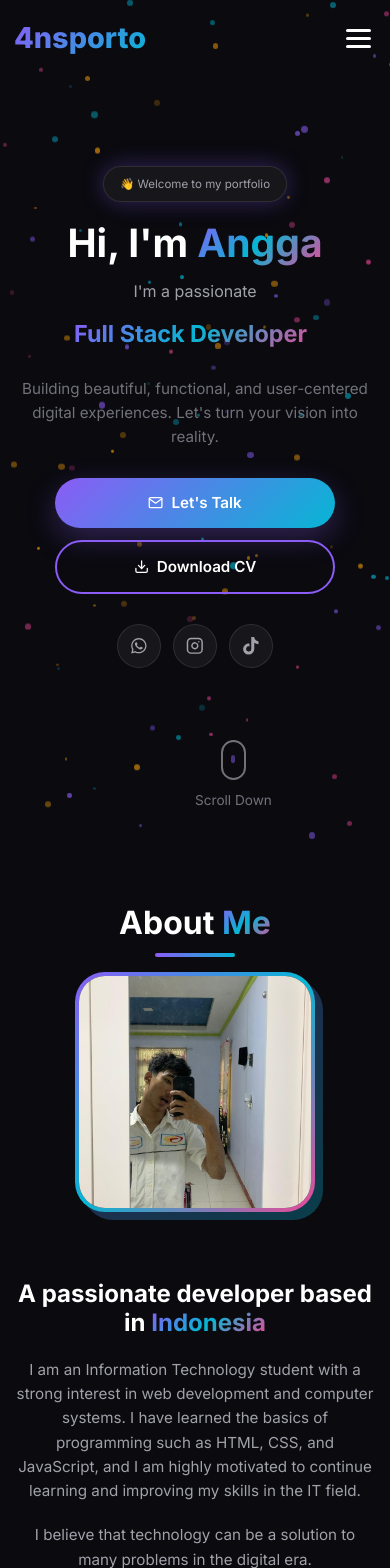
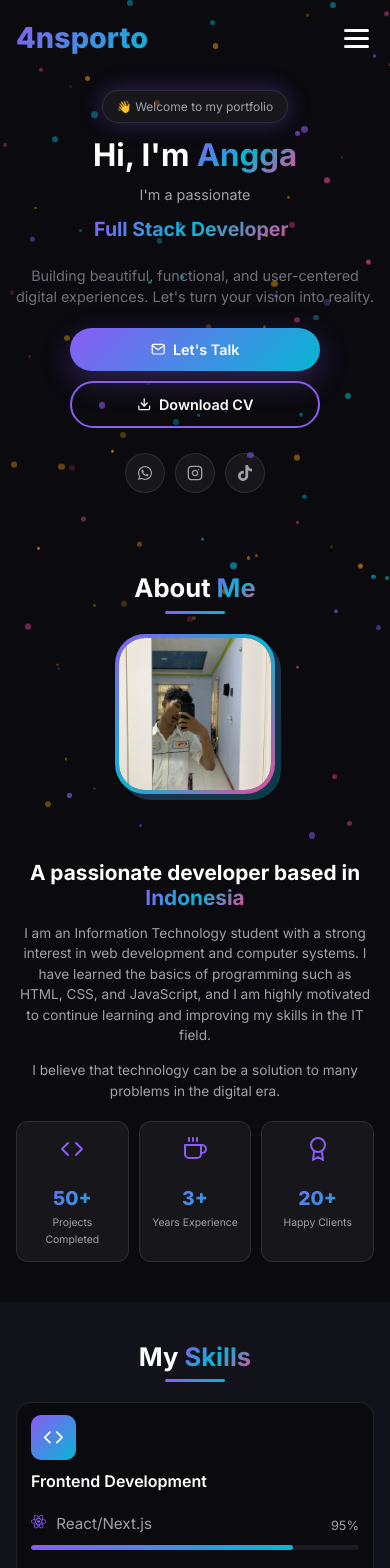
Before and after one commit to anggasaputra-hub/portofolio-angga, a React (Vite) app: page / in a window 390 px wide. Shown: the top 1568 px of the page. Built offline with nearby package versions, Linux system fonts and the light colour scheme.

Commit message:
Optimize mobile responsiveness for compact layout

```diff
--- a/src/index.css
+++ b/src/index.css
@@ -1021,7 +1021,7 @@ textarea.form-input {
 /* Mobile Large (≤768px) */
 @media (max-width: 768px) {
   :root {
-    --section-padding: 70px 0;
+    --section-padding: 50px 0;
   }
 
   /* ---- Navbar ---- */
@@ -1029,14 +1029,14 @@ textarea.form-input {
     position: fixed;
     top: 0;
     right: -100%;
-    width: min(280px, 80%);
+    width: min(250px, 70%);
     height: 100vh;
-    background: rgba(18, 18, 26, 0.97);
+    background: rgba(18, 18, 26, 0.98);
     flex-direction: column;
     justify-content: center;
     align-items: flex-start;
-    padding: 40px 30px;
-    gap: 24px;
+    padding: 30px 20px;
+    gap: 20px;
     transition: right var(--transition-medium);
     border-left: 1px solid var(--glass-border);
     z-index: 1000;
@@ -1067,14 +1067,14 @@ textarea.form-input {
   }
 
   .nav-link {
-    font-size: 1.1rem;
+    font-size: 1rem;
   }
 
   /* ---- Hero ---- */
   .hero {
-    min-height: 100svh;
-    padding-top: 70px;
-    padding-bottom: 90px;
+    min-height: auto;
+    padding-top: 100px;
+    padding-bottom: 60px;
   }
 
   .hero-content {
@@ -1083,172 +1083,95 @@ textarea.form-input {
   }
 
   .hero-badge {
-    font-size: 0.78rem;
-    padding: 8px 16px;
-    margin-bottom: 20px;
+    font-size: 0.75rem;
+    padding: 6px 14px;
+    margin-bottom: 15px;
   }
 
   .hero-title {
-    font-size: clamp(1.9rem, 9vw, 3rem);
-    margin-bottom: 14px;
+    font-size: clamp(1.8rem, 8vw, 2.5rem);
+    margin-bottom: 10px;
   }
 
   .hero-subtitle {
-    font-size: clamp(1rem, 4vw, 1.3rem);
-    margin-bottom: 10px;
+    font-size: clamp(0.9rem, 3.5vw, 1.1rem);
+    margin-bottom: 8px;
   }
 
   .hero-typed {
-    font-size: clamp(1.2rem, 5.5vw, 2rem);
-    min-height: 48px;
-    margin-bottom: 18px;
+    font-size: clamp(1.1rem, 5vw, 1.6rem);
+    min-height: 36px;
+    margin-bottom: 15px;
   }
 
   .hero-description {
-    font-size: 0.95rem;
-    margin-bottom: 28px;
+    font-size: 0.9rem;
+    margin-bottom: 20px;
     max-width: 100%;
+    line-height: 1.5;
   }
 
   .hero-buttons {
     flex-direction: column;
     align-items: center;
-    gap: 12px;
+    gap: 10px;
     width: 100%;
   }
 
   .btn {
     width: 100%;
-    max-width: 280px;
-    padding: 13px 24px;
-    font-size: 0.95rem;
+    max-width: 250px;
+    padding: 10px 20px;
+    font-size: 0.9rem;
     justify-content: center;
   }
 
   .hero-socials {
-    margin-top: 30px;
-    gap: 12px;
+    margin-top: 25px;
+    gap: 10px;
   }
 
   .social-link {
-    width: 44px;
-    height: 44px;
-    font-size: 1.1rem;
+    width: 40px;
+    height: 40px;
+    font-size: 1rem;
   }
 
   .scroll-indicator {
-    bottom: 18px;
+    display: none; /* Hide on mobile to save space */
   }
 
   /* ---- About ---- */
-  .about-stats {
-    grid-template-columns: repeat(3, 1fr);
-    gap: 12px;
-    margin-top: 28px;
+  .about-image-wrapper {
+    max-width: 200px;
   }
 
-  .stat-item {
-    padding: 16px 10px;
-  }
-
-  .stat-number {
-    font-size: 1.8rem;
-  }
-
-  .stat-label {
-    font-size: 0.75rem;
+  .about-image-bg {
+    top: 8px;
+    left: 8px;
+    max-width: 200px;
   }
 
   .about-text h3 {
-    font-size: 1.5rem;
+    font-size: 1.3rem;
+    margin-bottom: 12px;
   }
 
   .about-text p {
-    font-size: 0.95rem;
-    margin-bottom: 20px;
-  }
-
-  /* ---- Skills ---- */
-  .skills-grid {
-    grid-template-columns: 1fr;
-    gap: 20px;
-  }
-
-  .skill-card {
-    padding: 24px 20px;
-  }
-
-  /* ---- Projects ---- */
-  .projects-grid {
-    grid-template-columns: 1fr;
-    gap: 20px;
-  }
-
-  /* ---- Contact ---- */
-  .contact-form {
-    padding: 24px 18px;
-  }
-
-  .contact-info h3 {
-    font-size: 1.6rem;
-  }
-
-  .form-input {
-    padding: 15px 16px;
-    font-size: 0.95rem;
-  }
-
-  /* ---- Footer ---- */
-  .footer-content {
-    flex-direction: column;
-    text-align: center;
-    gap: 16px;
-  }
-
-  .footer-socials {
-    justify-content: center;
-  }
-
-  /* ---- Section title ---- */
-  .section-title {
-    margin-bottom: 38px;
-  }
-}
-
-/* Mobile Small (≤480px) */
-@media (max-width: 480px) {
-  :root {
-    --section-padding: 60px 0;
-  }
-
-  .container {
-    padding: 0 14px;
-  }
-
-  .hero {
-    padding-bottom: 80px;
-  }
-
-  .hero-title {
-    font-size: clamp(1.7rem, 10vw, 2.5rem);
-  }
-
-  .hero-typed {
-    font-size: clamp(1.1rem, 6vw, 1.6rem);
-    min-height: 44px;
-  }
-
-  .hero-badge {
-    font-size: 0.72rem;
+    font-size: 0.85rem;
+    margin-bottom: 15px;
+    line-height: 1.5;
   }
 
   .about-stats {
     grid-template-columns: repeat(3, 1fr);
-    gap: 8px;
+    gap: 10px;
+    margin-top: 20px;
   }
 
   .stat-item {
-    padding: 12px 6px;
+    padding: 12px 8px;
+    border-radius: 12px;
   }
 
   .stat-number {
@@ -1256,53 +1179,238 @@ textarea.form-input {
   }
 
   .stat-label {
-    font-size: 0.68rem;
+    font-size: 0.7rem;
+    margin-top: 2px;
+  }
+
+  /* ---- Skills ---- */
+  .skills-grid {
+    grid-template-columns: 1fr;
+    gap: 15px;
+  }
+
+  .skill-card {
+    padding: 16px;
+    border-radius: 15px;
+  }
+
+  .skill-icon {
+    width: 45px;
+    height: 45px;
+    font-size: 1.3rem;
+    margin-bottom: 12px;
+    border-radius: 10px;
+  }
+
+  .skill-name {
+    font-size: 1rem;
+    margin-bottom: 10px;
+  }
+
+  .skill-bar-container {
+    height: 5px;
+  }
+
+  .skill-percentage {
+    font-size: 0.8rem;
+    margin-top: 5px;
+  }
+
+  /* ---- Projects ---- */
+  .projects-grid {
+    grid-template-columns: 1fr;
+    gap: 16px;
+  }
+
+  .project-card {
+    border-radius: 15px;
+  }
+
+  .project-image-wrapper {
+    aspect-ratio: 16/9;
+  }
+
+  .project-info {
+    padding: 16px;
+  }
+
+  .project-title {
+    font-size: 1.1rem;
+    margin-bottom: 6px;
+  }
+
+  .project-description {
+    font-size: 0.85rem;
+    margin-bottom: 12px;
+    line-height: 1.4;
+  }
+
+  .project-tech {
+    gap: 6px;
+  }
+
+  .tech-tag {
+    padding: 4px 10px;
+    font-size: 0.75rem;
+  }
+
+  /* ---- Contact ---- */
+  .contact-content {
+    gap: 30px;
+  }
+
+  .contact-info h3 {
+    font-size: 1.3rem;
+    margin-bottom: 10px;
+  }
+
+  .contact-info p {
+    font-size: 0.85rem;
+    margin-bottom: 20px;
+  }
+
+  .contact-details {
+    gap: 12px;
+  }
+
+  .contact-item {
+    padding: 12px;
+    border-radius: 12px;
+    gap: 12px;
+  }
+
+  .contact-item-icon {
+    width: 40px;
+    height: 40px;
+    font-size: 1rem;
+    border-radius: 10px;
+  }
+
+  .contact-item-text h4 {
+    font-size: 0.9rem;
+  }
+
+  .contact-item-text span {
+    font-size: 0.8rem;
+  }
+
+  .contact-form {
+    padding: 20px 16px;
+    border-radius: 16px;
+  }
+
+  .form-group {
+    margin-bottom: 15px;
+  }
+
+  .form-input {
+    padding: 12px 14px;
+    font-size: 0.85rem;
+    border-radius: 10px;
+  }
+
+  textarea.form-input {
+    min-height: 100px;
+  }
+
+  .submit-btn {
+    padding: 12px;
+    font-size: 0.95rem;
+    border-radius: 10px;
+  }
+
+  /* ---- Footer ---- */
+  .footer {
+    padding: 25px 0;
+  }
+
+  .footer-content {
+    flex-direction: column;
+    text-align: center;
+    gap: 12px;
+  }
+
+  .footer-logo {
+    font-size: 1.2rem;
+  }
+
+  .footer-text {
+    font-size: 0.8rem;
+  }
+
+  .footer-socials {
+    justify-content: center;
+    gap: 10px;
+  }
+
+  /* ---- Section title ---- */
+  .section-title {
+    font-size: clamp(1.6rem, 6vw, 2rem);
+    margin-bottom: 30px;
+  }
+
+  .section-title::after {
+    bottom: -10px;
+    height: 3px;
+    width: 60px;
+  }
+}
+
+/* Mobile Small (≤480px) */
+@media (max-width: 480px) {
+  :root {
+    --section-padding: 40px 0;
+  }
+
+  .container {
+    padding: 0 16px;
+  }
+
+  .hero {
+    padding-top: 90px;
+    padding-bottom: 40px;
   }
 
   .about-image-wrapper {
-    max-width: 240px;
+    max-width: 160px;
   }
 
   .about-image-bg {
-    top: 8px;
-    left: 8px;
-    max-width: 240px;
+    top: 6px;
+    left: 6px;
+    max-width: 160px;
   }
 
-  .skills-grid {
-    grid-template-columns: 1fr;
+  .stat-number {
+    font-size: 1.2rem;
   }
 
-  .contact-form {
-    padding: 20px 14px;
+  .stat-label {
+    font-size: 0.65rem;
   }
 
-  .section-title {
-    margin-bottom: 30px;
+  .skill-card {
+    padding: 12px 14px;
   }
 }
 
 /* Mobile XS (≤360px) */
 @media (max-width: 360px) {
-  .container {
-    padding: 0 12px;
-  }
-
   .hero-title {
-    font-size: clamp(1.5rem, 11vw, 2rem);
+    font-size: clamp(1.5rem, 9vw, 1.8rem);
   }
 
   .hero-typed {
-    font-size: clamp(1rem, 6.5vw, 1.4rem);
+    font-size: clamp(1rem, 6vw, 1.2rem);
   }
 
   .btn {
-    padding: 12px 20px;
-    font-size: 0.88rem;
+    padding: 8px 16px;
+    font-size: 0.8rem;
   }
 
   .nav-logo {
-    font-size: 1.4rem;
+    font-size: 1.2rem;
   }
 
   .about-stats {
@@ -1310,6 +1418,6 @@ textarea.form-input {
   }
 
   .stat-number {
-    font-size: 1.2rem;
+    font-size: 1.1rem;
   }
 }
```
